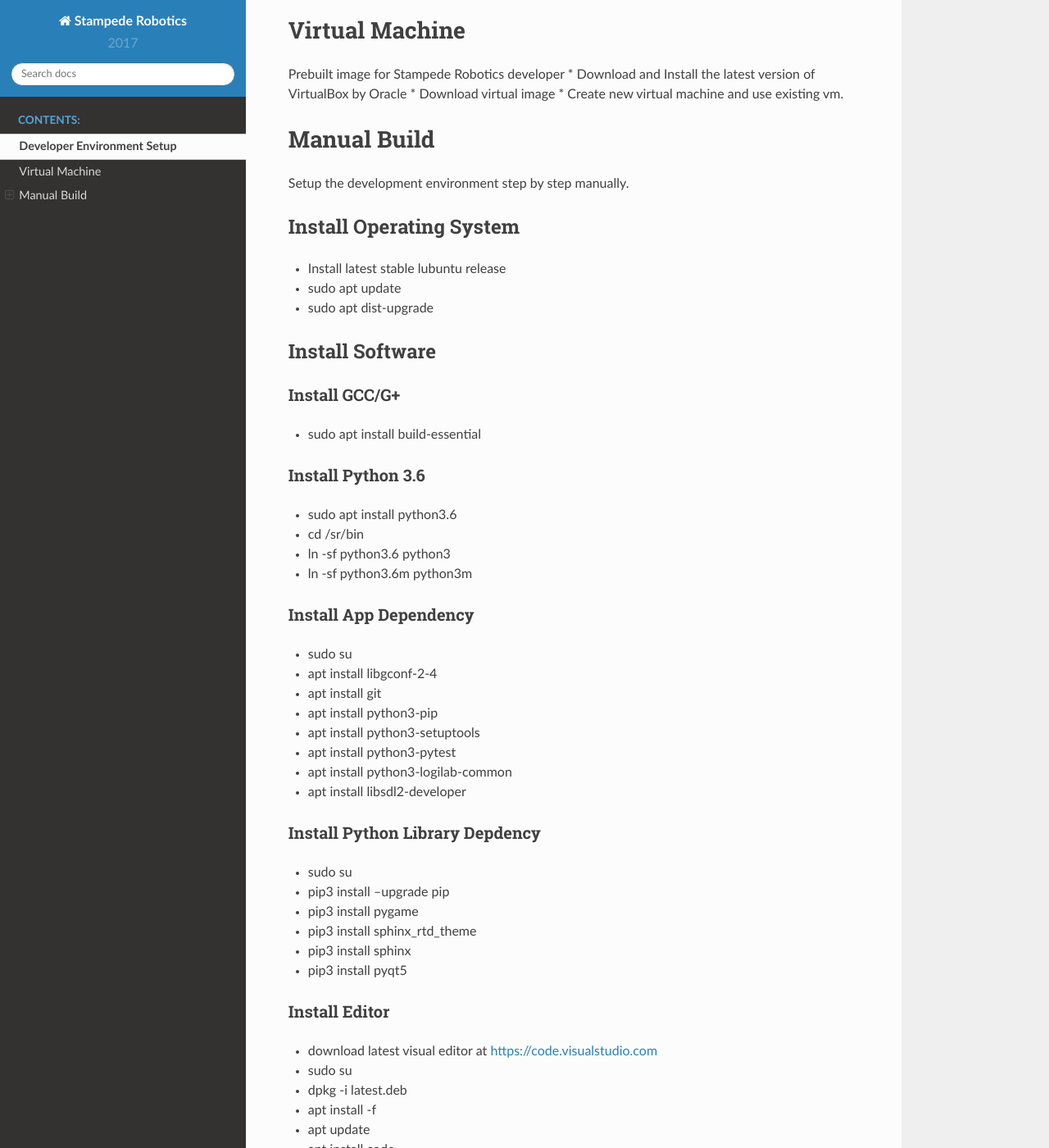
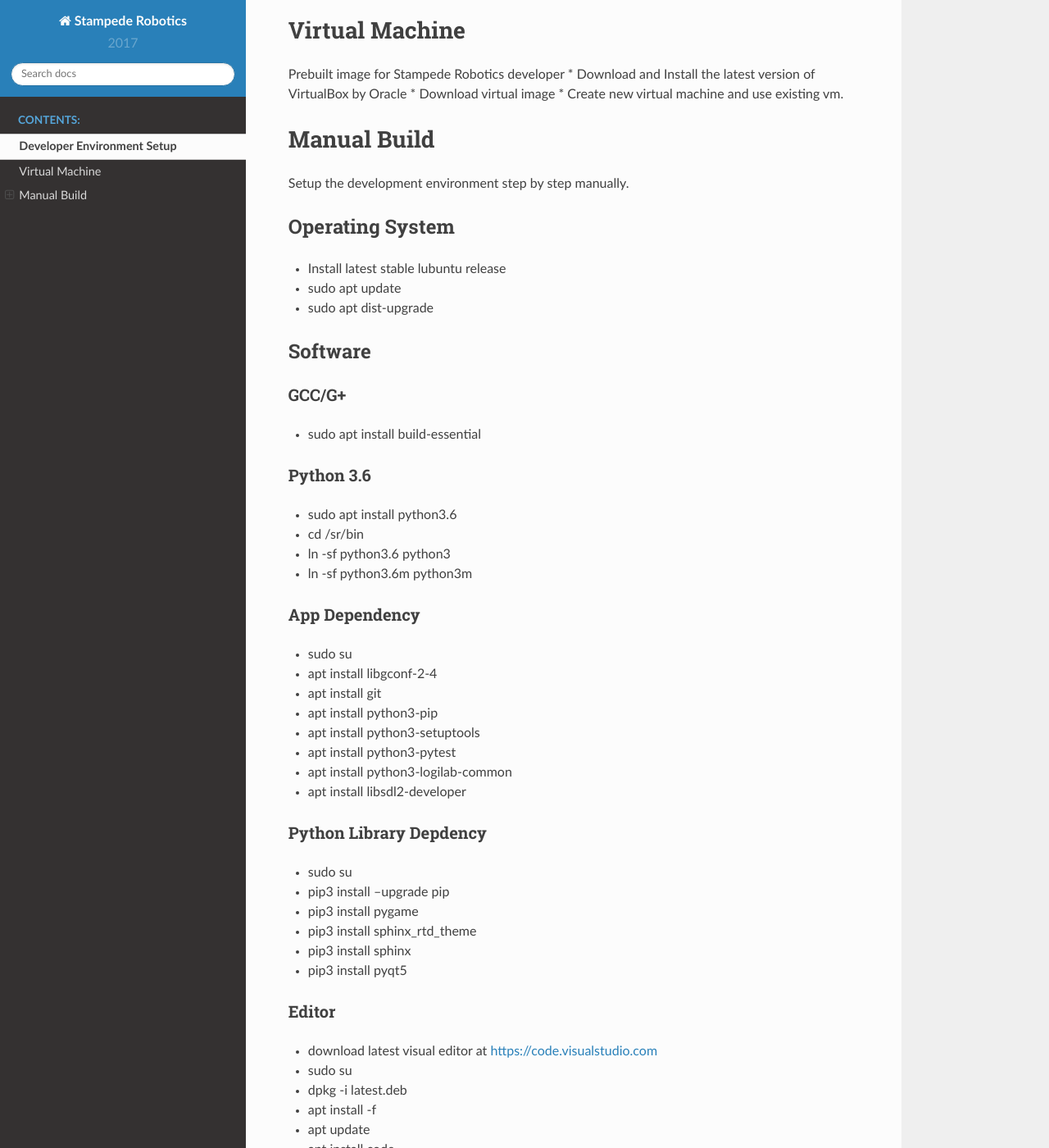
Before and after one commit to StampedeRobotics2844/docs, a Sphinx documentation site: the page built from source/setup.rst, in a window 1280 px wide and 1400 px high, scrolled down 238 px. Shown: the whole window at 82% size. Built offline with Sphinx 7.4.7 and the Read the Docs theme 2.0.0, drawn with Linux system fonts in a browser that asks for light colours; some of the changed text lies outside the part shown.

Commit message:
updated setup, removed install word

```diff
--- a/source/setup.rst
+++ b/source/setup.rst
@@ -18,29 +18,29 @@ Manual Build
 ============
 Setup the development environment step by step manually.
 
-Install Operating System
-------------------------
+Operating System
+----------------
 * Install latest stable lubuntu release
 * sudo apt update
 * sudo apt dist-upgrade
 
 
-Install Software
-----------------
+Software
+--------
 
-Install GCC/G+
-++++++++++++++
+GCC/G+
+++++++
 * sudo apt install build-essential
 
-Install Python 3.6
-++++++++++++++++++
+Python 3.6
+++++++++++
 * sudo apt install python3.6
 * cd /sr/bin
 * ln -sf python3.6 python3
 * ln -sf python3.6m python3m
 
-Install App Dependency
-++++++++++++++++++++++
+App Dependency
+++++++++++++++
 * sudo su
 * apt install libgconf-2-4
 * apt install git
@@ -50,8 +50,8 @@ Install App Dependency
 * apt install python3-logilab-common
 * apt install libsdl2-developer
 
-Install Python Library Depdency
-+++++++++++++++++++++++++++++++
+Python Library Depdency
++++++++++++++++++++++++
 * sudo su
 * pip3 install --upgrade pip
 * pip3 install pygame
@@ -59,8 +59,8 @@ Install Python Library Depdency
 * pip3 install sphinx
 * pip3 install pyqt5
 
-Install Editor
-++++++++++++++
+Editor
+++++++
 * download latest visual editor at https://code.visualstudio.com
 * sudo su
 * dpkg -i latest.deb
@@ -68,24 +68,24 @@ Install Editor
 * apt update
 * apt install code
 
-Install QT5
-+++++++++++++
+QT5
++++
 * download latest from https://www.qt.io/download/
 * chmod a+x qt-unified-linux-x64-2.0.5-online.run
 * run the file ./qt-unified-linux-x64-2.0.5-online.run
 * sudo apt install qtchooser
 * sudo qtchooser -install Qt5 /opt/Qt/5.8/gcc_64/bin/qmake
 
-Install RobotPy
-+++++++++++++++
+RobotPy
++++++++
 * sudo su
 * pip3 install pyfrc
 * mkdir robotpy
 * cd robotpy
 * git clone https://github.com/robotpy/examples.git
 
-Install QDriverStation
-++++++++++++++++++++++
+QDriverStation
+++++++++++++++
 * git clone https://github.com/FRC-Utilities/QDriverStation.git
 * cd QDriverStation
 * sudo su
```
